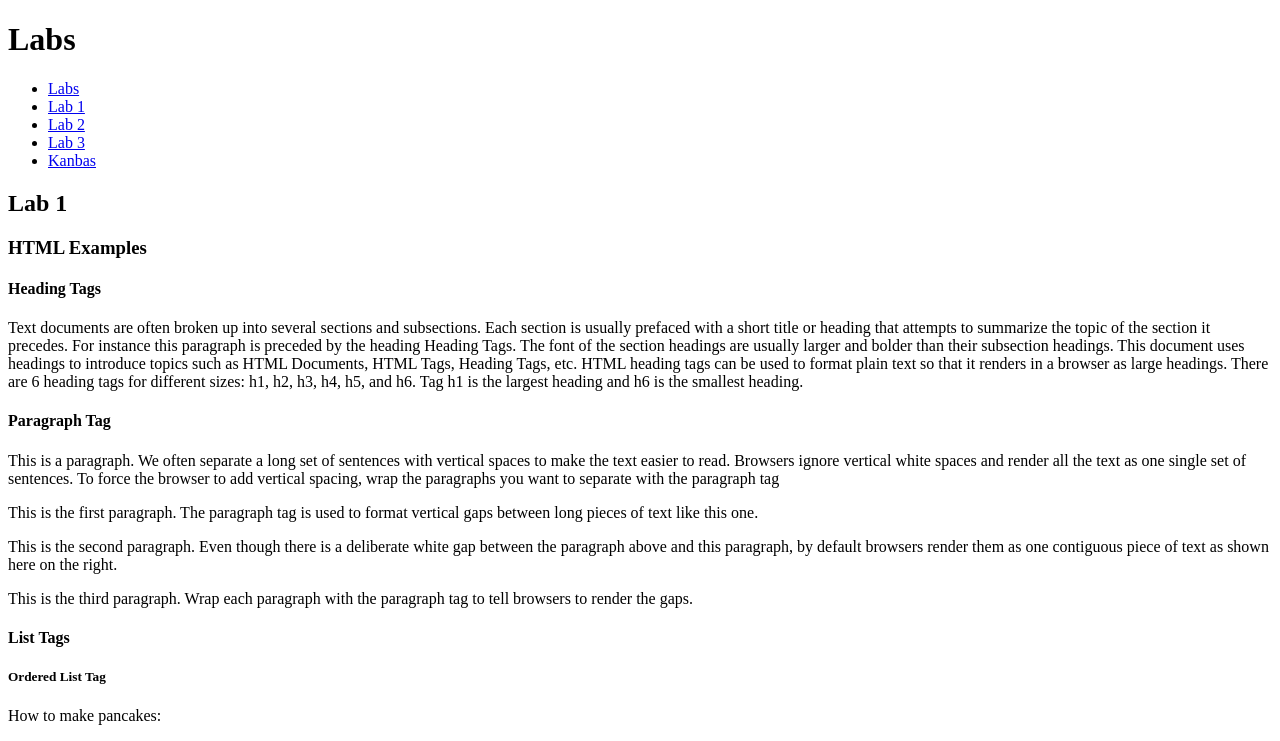
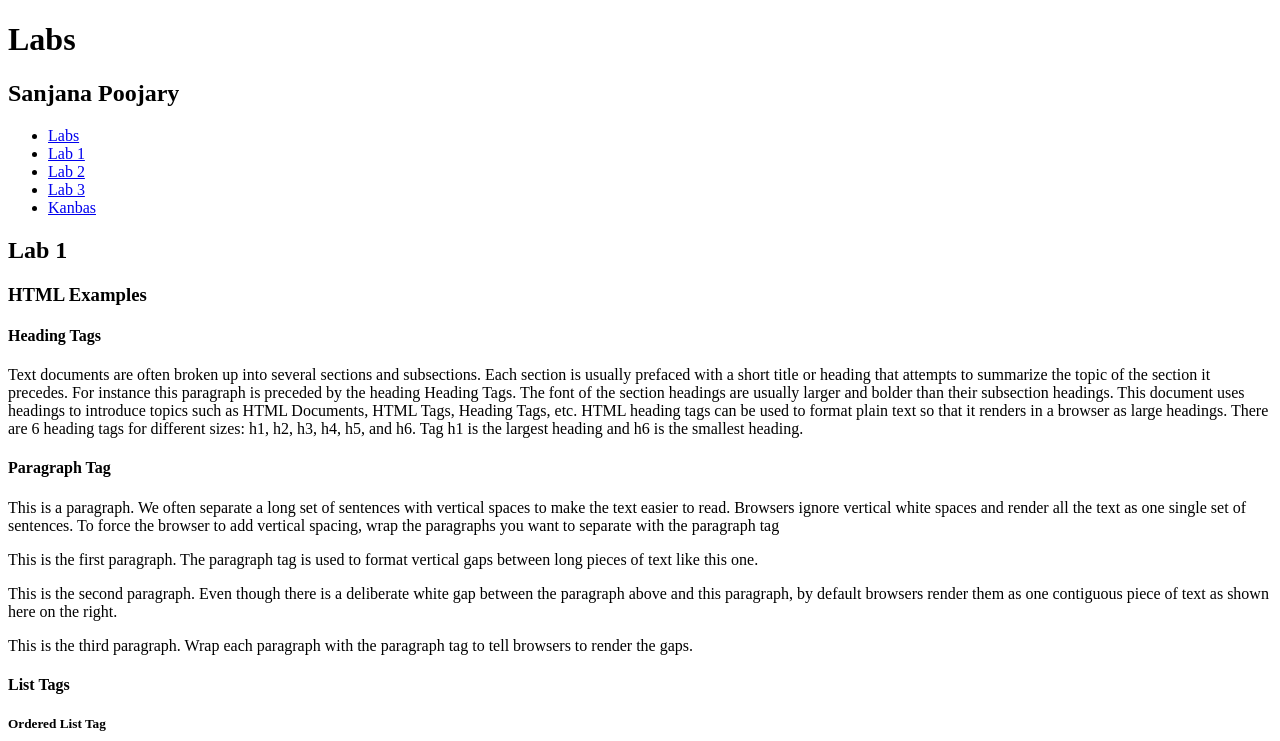
Before and after one commit to sanjana2296/-kanbas-react-web-app, a React (Create React App) app: page /#/Labs/Lab1 in a window 1280 px wide. Shown: the top 741 px of the page. Built offline with nearby package versions, Linux system fonts and the light colour scheme.

Commit message:
Name changes

```diff
--- a/src/Labs/index.tsx
+++ b/src/Labs/index.tsx
@@ -7,6 +7,7 @@ export default function Labs() {
   return (
     <div id="wd-labs">
       <h1>Labs</h1>
+      <h2>Sanjana Poojary</h2>
       <TOC />
       <Routes>
         <Route path="/" element={<Navigate to="Lab1" />} />
```
